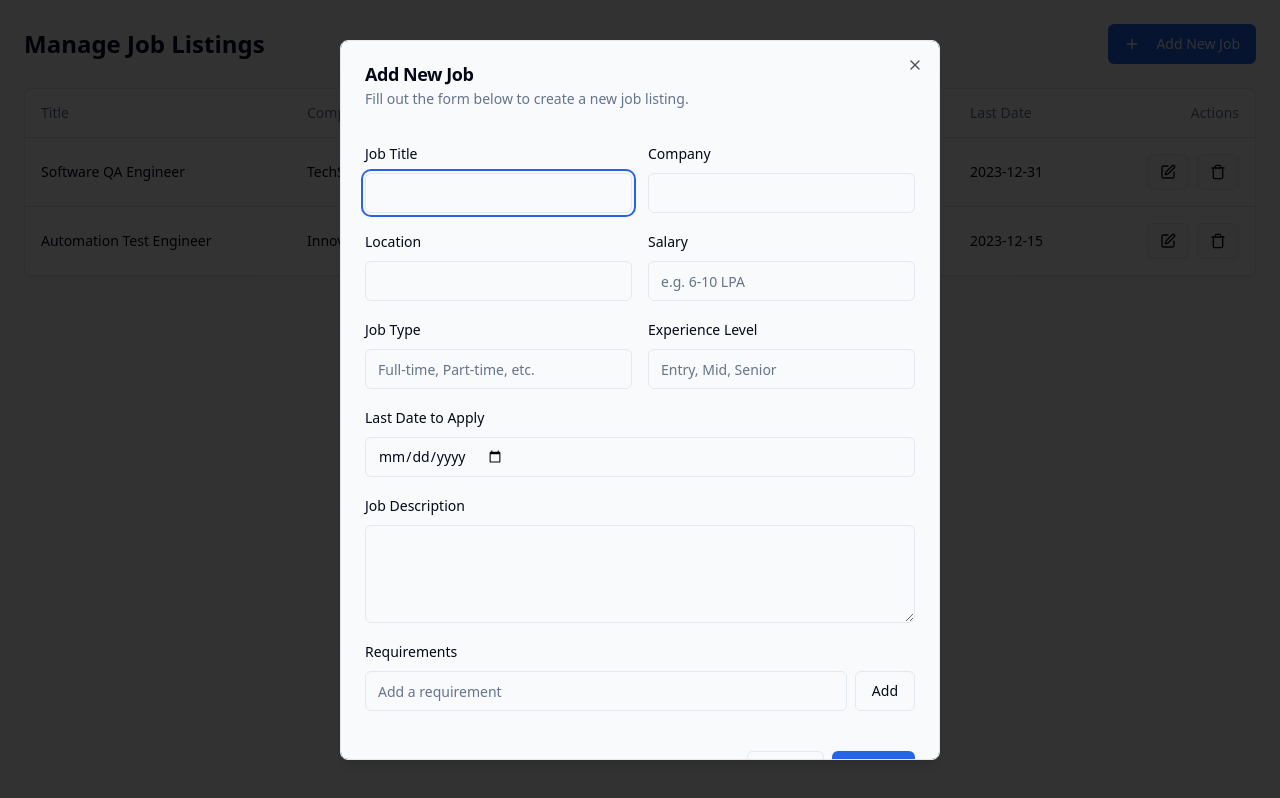
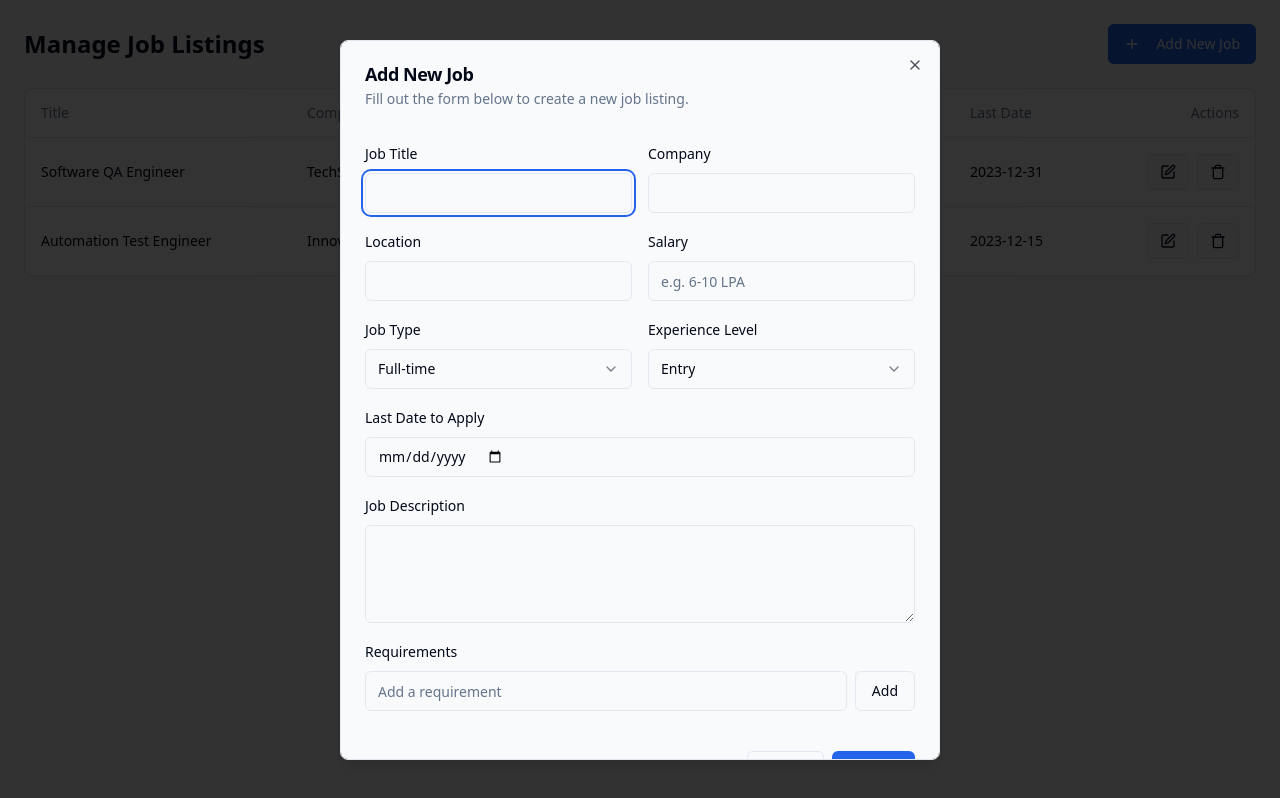
Before and after one commit to Bhargava1111/educonnect-livestream, a React (Vite) app: page /admin/jobs in a window 1280 px wide. Both pictures are taken after a click on the button "Add New Job". Built offline with nearby package versions, Linux system fonts and the light colour scheme.

Commit message:
Fix: Job type validation in AdminJobs
Fixes type errors related to the jobType property in the AdminJobs component. Ensures that the jobType field is correctly validated against the allowed string literals.

```diff
--- a/src/pages/Admin/Jobs.tsx
+++ b/src/pages/Admin/Jobs.tsx
@@ -8,6 +8,7 @@ import { Dialog, DialogContent, DialogDescription, DialogFooter, DialogHeader, D
 import { Input } from "@/components/ui/input";
 import { Textarea } from "@/components/ui/textarea";
 import { Label } from "@/components/ui/label";
+import { Select, SelectContent, SelectItem, SelectTrigger, SelectValue } from "@/components/ui/select";
 import { getAllJobs, createJob, updateJob, deleteJob, Job } from "@/lib/courseManagement";
 import { Plus, Edit, Trash } from 'lucide-react';
 
@@ -23,8 +24,8 @@ const AdminJobs = () => {
     location: '',
     description: '',
     salary: '',
-    jobType: '',
-    experienceLevel: '',
+    jobType: 'Full-time' as 'Full-time' | 'Part-time' | 'Contract' | 'Internship' | 'Remote',
+    experienceLevel: 'Entry' as 'Entry' | 'Mid' | 'Senior',
     lastDate: '',
     requirements: [] as string[]
   });
@@ -42,6 +43,20 @@ const AdminJobs = () => {
   const handleInputChange = (e: React.ChangeEvent<HTMLInputElement | HTMLTextAreaElement>) => {
     const { name, value } = e.target;
     setFormData(prev => ({ ...prev, [name]: value }));
+  };
+
+  const handleSelectChange = (name: string, value: string) => {
+    if (name === 'jobType') {
+      setFormData(prev => ({
+        ...prev,
+        [name]: value as 'Full-time' | 'Part-time' | 'Contract' | 'Internship' | 'Remote'
+      }));
+    } else if (name === 'experienceLevel') {
+      setFormData(prev => ({
+        ...prev,
+        [name]: value as 'Entry' | 'Mid' | 'Senior'
+      }));
+    }
   };
 
   const addRequirement = () => {
@@ -68,8 +83,8 @@ const AdminJobs = () => {
       location: '',
       description: '',
       salary: '',
-      jobType: '',
-      experienceLevel: '',
+      jobType: 'Full-time' as 'Full-time' | 'Part-time' | 'Contract' | 'Internship' | 'Remote',
+      experienceLevel: 'Entry' as 'Entry' | 'Mid' | 'Senior',
       lastDate: '',
       requirements: []
     });
@@ -105,9 +120,7 @@ const AdminJobs = () => {
     if (!selectedJob) return;
 
     try {
-      updateJob(selectedJob.id, {
-        ...formData
-      });
+      updateJob(selectedJob.id, formData);
 
       toast({
         title: "Job Updated",
@@ -155,10 +168,10 @@ const AdminJobs = () => {
       company: job.company,
       location: job.location,
       description: job.description,
-      salary: job.salary,
-      jobType: job.jobType,
-      experienceLevel: job.experienceLevel,
-      lastDate: job.lastDate,
+      salary: job.salary || '',
+      jobType: job.jobType || 'Full-time',
+      experienceLevel: job.experienceLevel || 'Entry',
+      lastDate: job.lastDate || '',
       requirements: job.requirements || []
     });
     setIsEditModalOpen(true);
@@ -224,25 +237,37 @@ const AdminJobs = () => {
           <div className="grid grid-cols-2 gap-4">
             <div className="space-y-2">
               <Label htmlFor="jobType">Job Type</Label>
-              <Input
-                id="jobType"
-                name="jobType"
-                placeholder="Full-time, Part-time, etc."
+              <Select
                 value={formData.jobType}
-                onChange={handleInputChange}
-                required
-              />
+                onValueChange={(value) => handleSelectChange('jobType', value)}
+              >
+                <SelectTrigger>
+                  <SelectValue placeholder="Select job type" />
+                </SelectTrigger>
+                <SelectContent>
+                  <SelectItem value="Full-time">Full-time</SelectItem>
+                  <SelectItem value="Part-time">Part-time</SelectItem>
+                  <SelectItem value="Contract">Contract</SelectItem>
+                  <SelectItem value="Internship">Internship</SelectItem>
+                  <SelectItem value="Remote">Remote</SelectItem>
+                </SelectContent>
+              </Select>
             </div>
             <div className="space-y-2">
               <Label htmlFor="experienceLevel">Experience Level</Label>
-              <Input
-                id="experienceLevel"
-                name="experienceLevel"
-                placeholder="Entry, Mid, Senior"
+              <Select
                 value={formData.experienceLevel}
-                onChange={handleInputChange}
-                required
-              />
+                onValueChange={(value) => handleSelectChange('experienceLevel', value)}
+              >
+                <SelectTrigger>
+                  <SelectValue placeholder="Select experience level" />
+                </SelectTrigger>
+                <SelectContent>
+                  <SelectItem value="Entry">Entry</SelectItem>
+                  <SelectItem value="Mid">Mid</SelectItem>
+                  <SelectItem value="Senior">Senior</SelectItem>
+                </SelectContent>
+              </Select>
             </div>
           </div>
 
```
